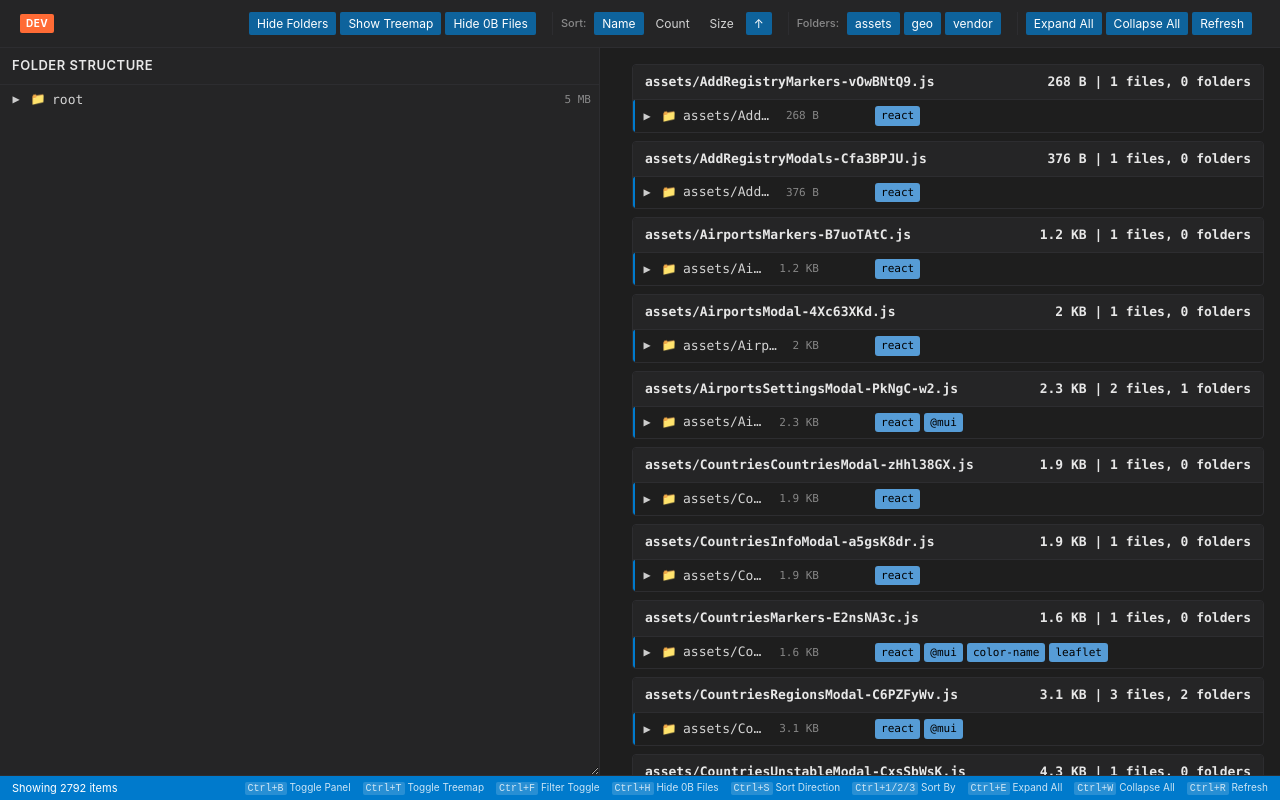
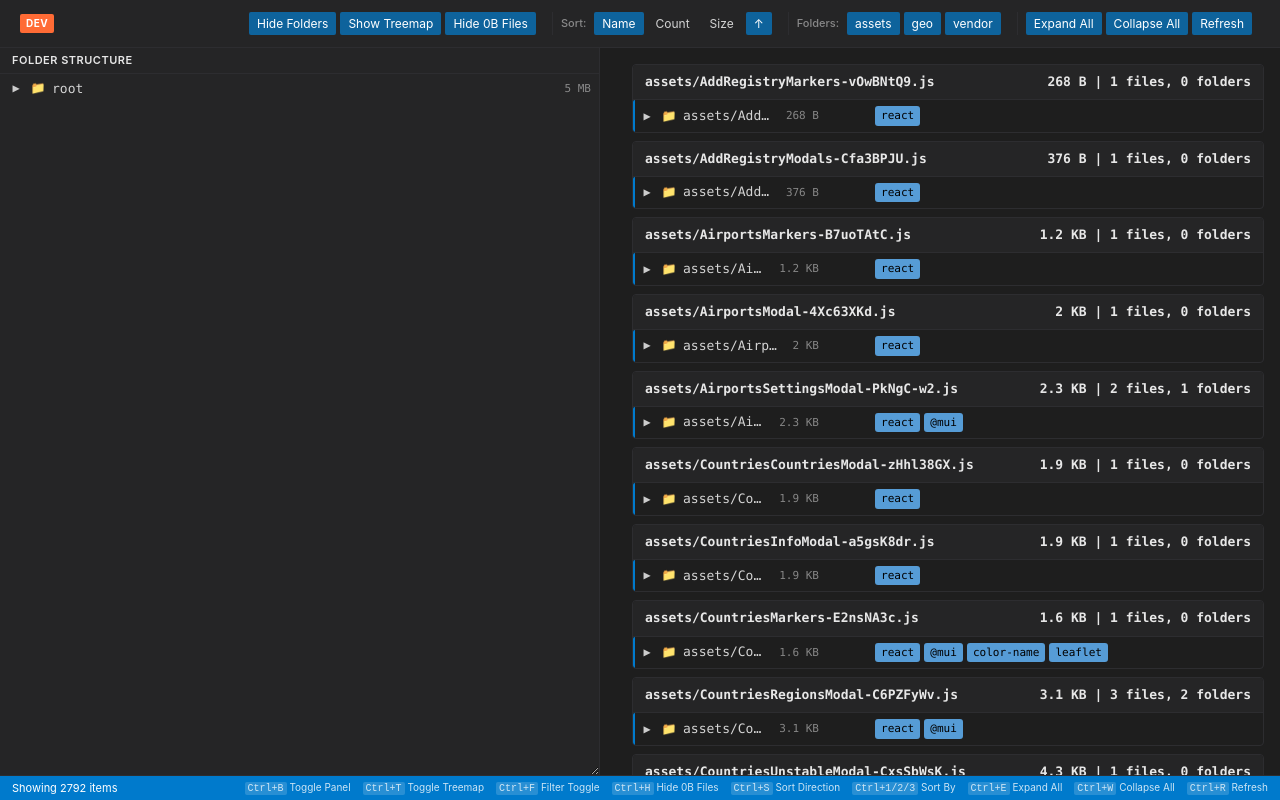
Before and after one commit to rand0mC0d3r/vs-bundle-visualizer, a React (Vite) app in the folder ui/: page / in a window 1280 px wide. Built offline with nearby package versions, Linux system fonts and the light colour scheme.

Commit message:
style: Reduce padding and font size in side panel header for improved layout

```diff
--- a/ui/src/App.css
+++ b/ui/src/App.css
@@ -456,14 +456,14 @@
 }
 
 .side-panel-header {
-  padding: 8px 12px;
+  padding: 4px 12px;
   border-bottom: 1px solid var(--vscode-panel-border);
   background-color: var(--vscode-sideBarSectionHeader-background, var(--vscode-panel-background));
 }
 
 .side-panel-header h3 {
   margin: 0;
-  font-size: 13px;
+  font-size: 11px;
   font-weight: 600;
   color: var(--vscode-sideBarSectionHeader-foreground, var(--vscode-panelTitle-activeForeground));
   text-transform: uppercase;
```
